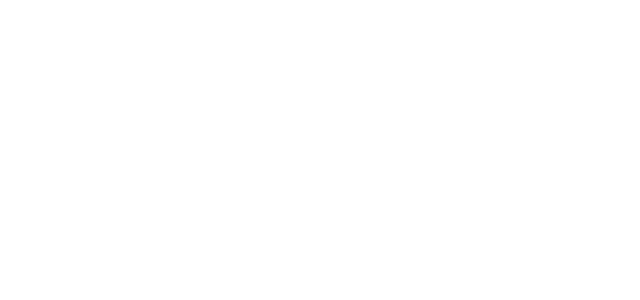
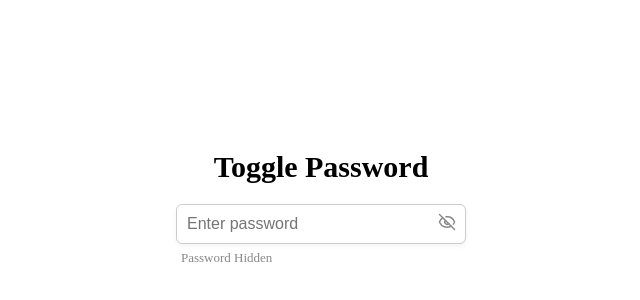
Before and after one commit to ankurinfoniti/angular-machine-coding, an Angular app: page /toggle-password in a window 1280 px wide. Before the commit this address led to /. Shown: the part 192-492 px from the top of the page, without its empty margins (319-959 px from the left). Built offline with nearby package versions, Linux system fonts and the light colour scheme.

Commit message:
toggle password

```diff
--- a/src/app/app.routes.ts
+++ b/src/app/app.routes.ts
@@ -6,6 +6,7 @@
 import { ChipsInput } from './chips-input/chips-input';
 import { Accordion } from './accordion/containers/accordion/accordion';
 import { ProgressBarContainer } from './progress-bar/container/progress-bar-container/progress-bar-container';
+import { TogglePassword } from './toggle-password/toggle-password';
 
 export const routes: Routes = [
   {
@@ -32,4 +33,8 @@
     path: 'progress-bar',
     component: ProgressBarContainer,
   },
+  {
+    path: 'toggle-password',
+    component: TogglePassword
+  }
 ];
--- a/src/app/demo-link/demo-link.css
+++ b/src/app/demo-link/demo-link.css
@@ -72,3 +72,129 @@
   outline: none;
   box-shadow: 0 0 0 3px rgba(102, 126, 234, 0.3);
 }
+
+/* Responsive Design */
+
+/* Large screens (desktops) */
+@media (min-width: 1200px) {
+  div {
+    padding: 20px 40px;
+  }
+
+  h2 {
+    font-size: 2.5rem;
+  }
+
+  a {
+    padding: 18px 35px;
+    font-size: 1.2rem;
+    margin: 15px;
+    min-width: 220px;
+  }
+}
+
+/* Medium screens (tablets) */
+@media (max-width: 1199px) and (min-width: 768px) {
+  div {
+    padding: 15px 25px;
+  }
+
+  h2 {
+    font-size: 1.8rem;
+  }
+
+  a {
+    padding: 12px 25px;
+    font-size: 1rem;
+    margin: 8px;
+    min-width: 180px;
+  }
+
+  div:not(:first-child) {
+    padding: 30px 15px;
+    margin-top: 80px;
+  }
+}
+
+/* Small screens (mobile landscape) */
+@media (max-width: 767px) and (min-width: 481px) {
+  div {
+    padding: 12px 20px;
+  }
+
+  h2 {
+    font-size: 1.5rem;
+    letter-spacing: 0.5px;
+  }
+
+  a {
+    display: block;
+    width: 90%;
+    max-width: 300px;
+    margin: 10px auto;
+    padding: 15px 20px;
+    font-size: 1rem;
+    min-width: unset;
+  }
+
+  div:not(:first-child) {
+    padding: 25px 15px;
+    margin-top: 60px;
+  }
+}
+
+/* Extra small screens (mobile portrait) */
+@media (max-width: 480px) {
+  div {
+    padding: 10px 15px;
+  }
+
+  h2 {
+    font-size: 1.3rem;
+    letter-spacing: 0.3px;
+    line-height: 1.3;
+  }
+
+  a {
+    display: block;
+    width: 95%;
+    margin: 8px auto;
+    padding: 12px 15px;
+    font-size: 0.9rem;
+    min-width: unset;
+    border-radius: 20px;
+  }
+
+  div:not(:first-child) {
+    padding: 20px 10px;
+    margin-top: 50px;
+    min-height: calc(100vh - 80px);
+  }
+}
+
+/* Container improvements for better responsive behavior */
+@media (max-width: 767px) {
+  div:not(:first-child) {
+    gap: 5px;
+  }
+
+  /* Ensure links don't get too cramped */
+  a:hover {
+    transform: translateY(-2px);
+  }
+}
+
+/* High DPI displays */
+@media (-webkit-min-device-pixel-ratio: 2), (min-resolution: 192dpi) {
+  h2 {
+    text-shadow: 1px 1px 2px rgba(0, 0, 0, 0.3);
+  }
+
+  a {
+    box-shadow: 0 2px 8px rgba(0, 0, 0, 0.15);
+  }
+
+  a:hover {
+    box-shadow: 0 4px 15px rgba(0, 0, 0, 0.25);
+  }
+}
--- a/src/app/demo-link/demo-link.html
+++ b/src/app/demo-link/demo-link.html
@@ -7,3 +7,4 @@
 <a [routerLink]="['/chips-input']">Chips Input</a>
 <a [routerLink]="['/accordion']">Accordion</a>
 <a [routerLink]="['/progress-bar']">Progress Bar</a>
+<a [routerLink]="['/toggle-password']">Toggle Password</a>
--- /dev/null
+++ b/src/app/toggle-password/toggle-password.css
@@ -0,0 +1,54 @@
+.container {
+  text-align: center;
+  height: 100vh;
+  width: 100vw;
+  display: flex;
+  flex-direction: column;
+  justify-content: center;
+  align-items: center;
+}
+
+h1 {
+  font-size: 30px;
+  margin-bottom: 20px;
+  color: #000000;
+}
+
+.password-wrapper {
+  position: relative;
+  width: 290px;
+}
+
+input[type='password'],
+input[type='text'] {
+  width: 100%;
+  padding: 10px 35px 10px 10px;
+  font-size: 16px;
+  border: 1px solid #ccc;
+  border-radius: 6px;
+  outline: none;
+  box-shadow: 0 2px 5px rgba(0, 0, 0, 0.05);
+  background-color: white;
+}
+
+.icon {
+  position: absolute;
+  right: 10px;
+  top: 50%;
+  transform: translateY(-50%);
+  cursor: pointer;
+  color: #888;
+}
+
+.icon:hover {
+  color: #000;
+}
+
+.visibility-label {
+  display: block;
+  margin-top: 6px;
+  font-size: 13px;
+  color: #888;
+  text-align: left;
+  width: 280px;
+}
--- /dev/null
+++ b/src/app/toggle-password/toggle-password.html
@@ -0,0 +1,52 @@
+<div class="container">
+  <h1 class="title">Toggle Password</h1>
+  <div class="password-wrapper">
+    <input id="password" placeholder="Enter password" class="password-input" [type]="fieldType" />
+    <span class="icon" (click)="toggleVisibility()">
+      @if (showPassword) {
+        <svg
+          xmlns="http://www.w3.org/2000/svg"
+          width="18"
+          height="18"
+          viewBox="0 0 24 24"
+          fill="none"
+          stroke="currentColor"
+          stroke-width="2"
+          stroke-linecap="round"
+          stroke-linejoin="round"
+          class="lucide lucide-eye"
+          aria-hidden="true"
+        >
+          <path
+            d="M2.062 12.348a1 1 0 0 1 0-.696 10.75 10.75 0 0 1 19.876 0 1 1 0 0 1 0 .696 10.75 10.75 0 0 1-19.876 0"
+          ></path>
+          <circle cx="12" cy="12" r="3"></circle>
+        </svg>
+      } @else {
+        <svg
+          xmlns="http://www.w3.org/2000/svg"
+          width="18"
+          height="18"
+          viewBox="0 0 24 24"
+          fill="none"
+          stroke="currentColor"
+          stroke-width="2"
+          stroke-linecap="round"
+          stroke-linejoin="round"
+          class="lucide lucide-eye-off"
+          aria-hidden="true"
+        >
+          <path
+            d="M10.733 5.076a10.744 10.744 0 0 1 11.205 6.575 1 1 0 0 1 0 .696 10.747 10.747 0 0 1-1.444 2.49"
+          ></path>
+          <path d="M14.084 14.158a3 3 0 0 1-4.242-4.242"></path>
+          <path
+            d="M17.479 17.499a10.75 10.75 0 0 1-15.417-5.151 1 1 0 0 1 0-.696 10.75 10.75 0 0 1 4.446-5.143"
+          ></path>
+          <path d="m2 2 20 20"></path>
+        </svg>
+      }
+    </span>
+  </div>
+  <span class="visibility-label"> Password {{ showPassword ? 'Visible' : 'Hidden' }} </span>
+</div>
--- /dev/null
+++ b/src/app/toggle-password/toggle-password.ts
@@ -0,0 +1,17 @@
+import { Component } from '@angular/core';
+
+@Component({
+  selector: 'app-toggle-password',
+  imports: [],
+  templateUrl: './toggle-password.html',
+  styleUrl: './toggle-password.css',
+})
+export class TogglePassword {
+  fieldType = 'password';
+  showPassword = false;
+
+  toggleVisibility() {
+    this.showPassword = !this.showPassword;
+    this.fieldType = this.showPassword ? 'text' : 'password';
+  }
+}
```
Also changed, not shown: 1 other file (tests, documents, lock files or other folders).
